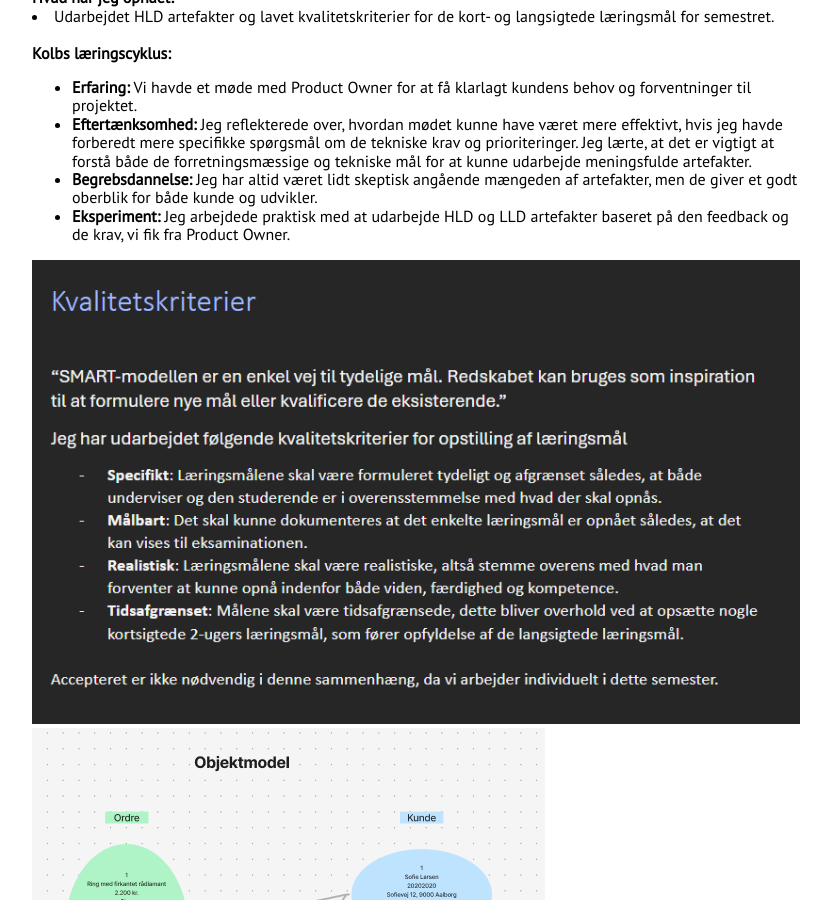
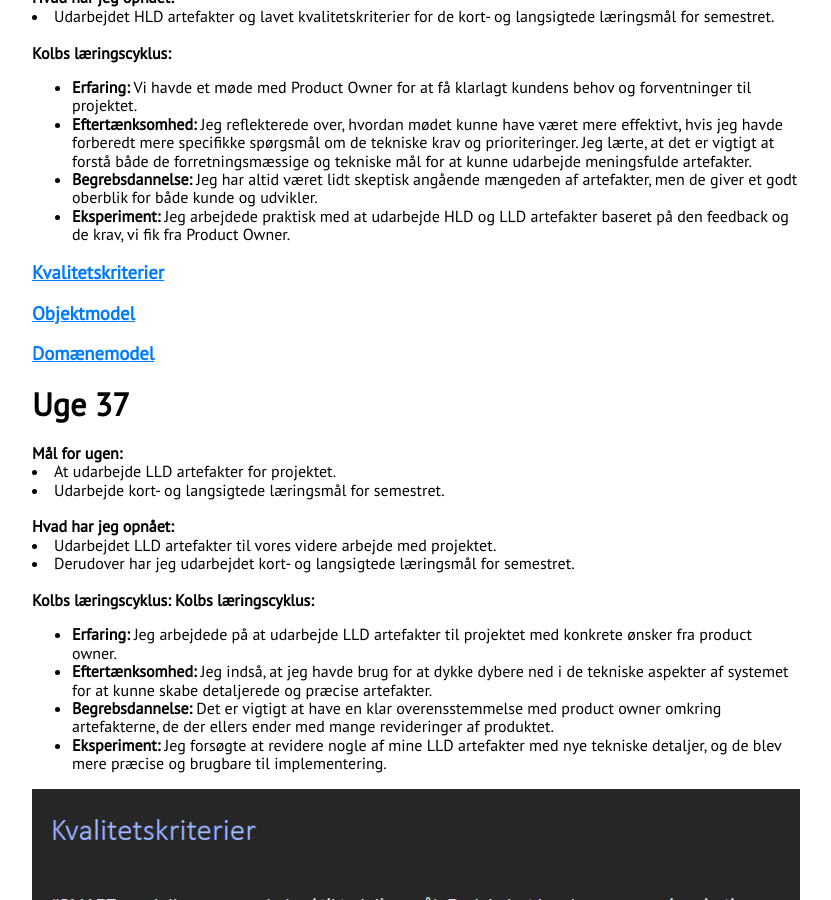
Before and after one commit to JustinAnthonyKapelke/Portfolio2, a Jekyll site: the page built from index.html, in a window 1280 px wide and 900 px high, scrolled down 3924 px. Shown: the whole window, without its empty margins (224-1055 px from the left). Built offline with Jekyll 4.4.1, drawn with Linux system fonts in a browser that asks for light colours; nearby versions of some CDN libraries.

Commit message:
Update projects.html

```diff
--- a/_includes/projects.html
+++ b/_includes/projects.html
@@ -56,8 +56,10 @@
                     <li><strong>Begrebsdannelse:</strong> Jeg har altid været lidt skeptisk angående mængeden af artefakter, men de giver et godt oberblik for både kunde og udvikler.</li>
                     <li><strong>Eksperiment:</strong> Jeg arbejdede praktisk med at udarbejde HLD og LLD artefakter baseret på den feedback og de krav, vi fik fra Product Owner.</li>
                 </ul>
-               <img src=./assets/images/Kvalitetskriterier.png >
-                <img src=./assets/images/Objektmodel.png >
+                <h3 class="toggle-heading" data-target="domænemodel">Kvalitetskriterier</h3>
+               <img src="./assets/images/Kvalitetskriterier.png" class="toggle-image" id="kvalitetskriterier" style="display: none;">
+                <h3 class="toggle-heading" data-target="domænemodel">Objektmodel</h3>
+                 <img src="./assets/images/Objektmodel.png" class="toggle-image" id="objektmodel" style="display: none;">
                  <h3 class="toggle-heading" data-target="domænemodel">Domænemodel</h3>
                 <img src="./assets/images/Domænemodel.png" class="toggle-image" id="domænemodel" style="display: none;">
             </div>
```
